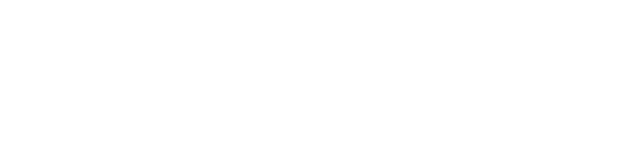
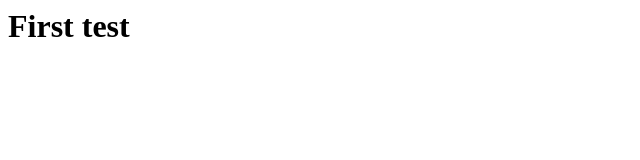
Before and after one commit to jimenaluperdi/git-test2, a plain HTML site: page index.html in a window 1280 px wide. Shown: the whole page, without its empty margins (0-640 px from the left). Drawn offline with Linux system fonts and the light colour scheme.

Commit message:
git commit -m "h1 done"

```diff
--- a/index.html
+++ b/index.html
@@ -9,6 +9,6 @@
     <link rel="stylesheet" href="style.css">
 </head>
 <body>
-
+    <h1>First test</h1>
 </body>
 </html>
```
